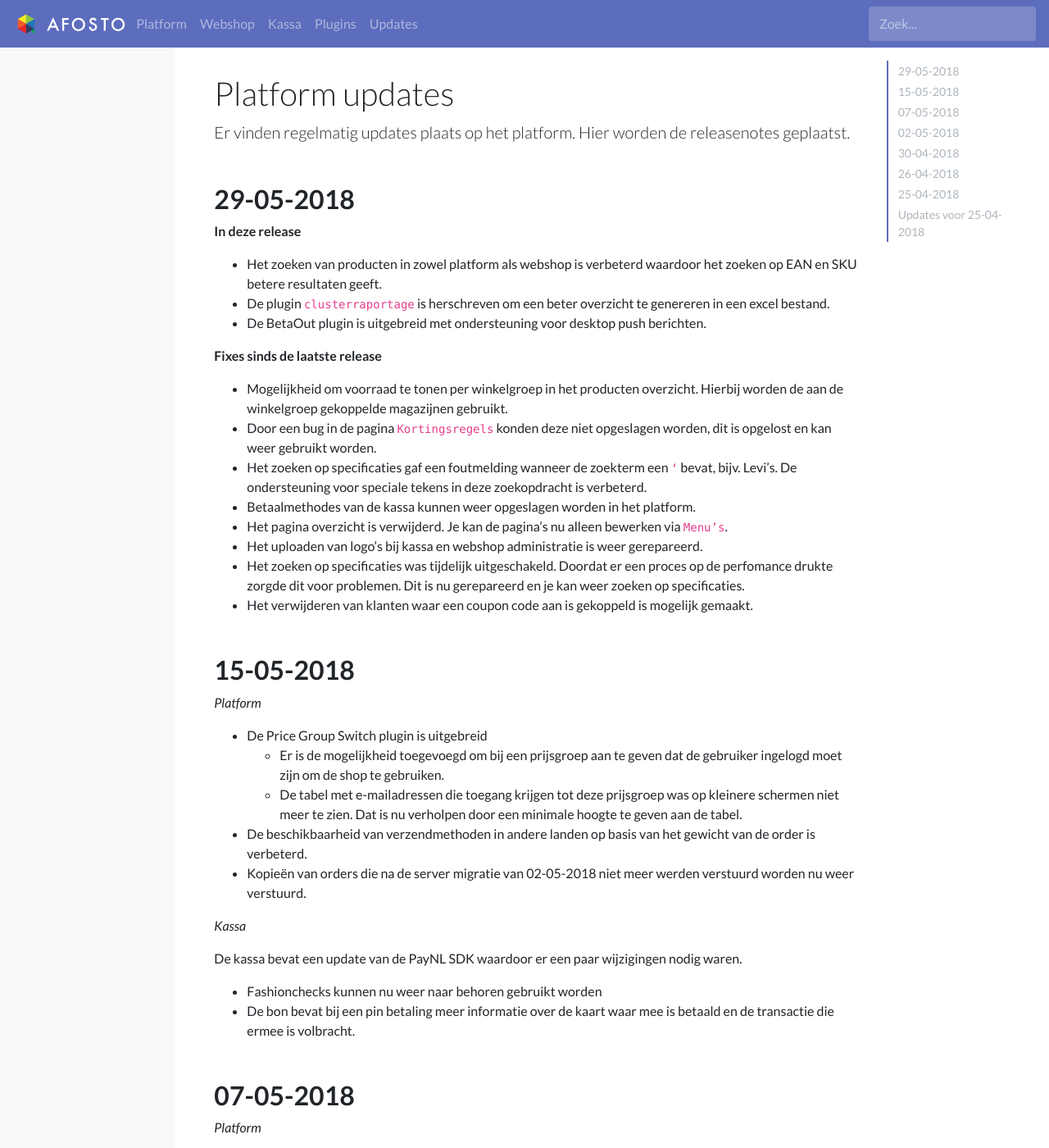
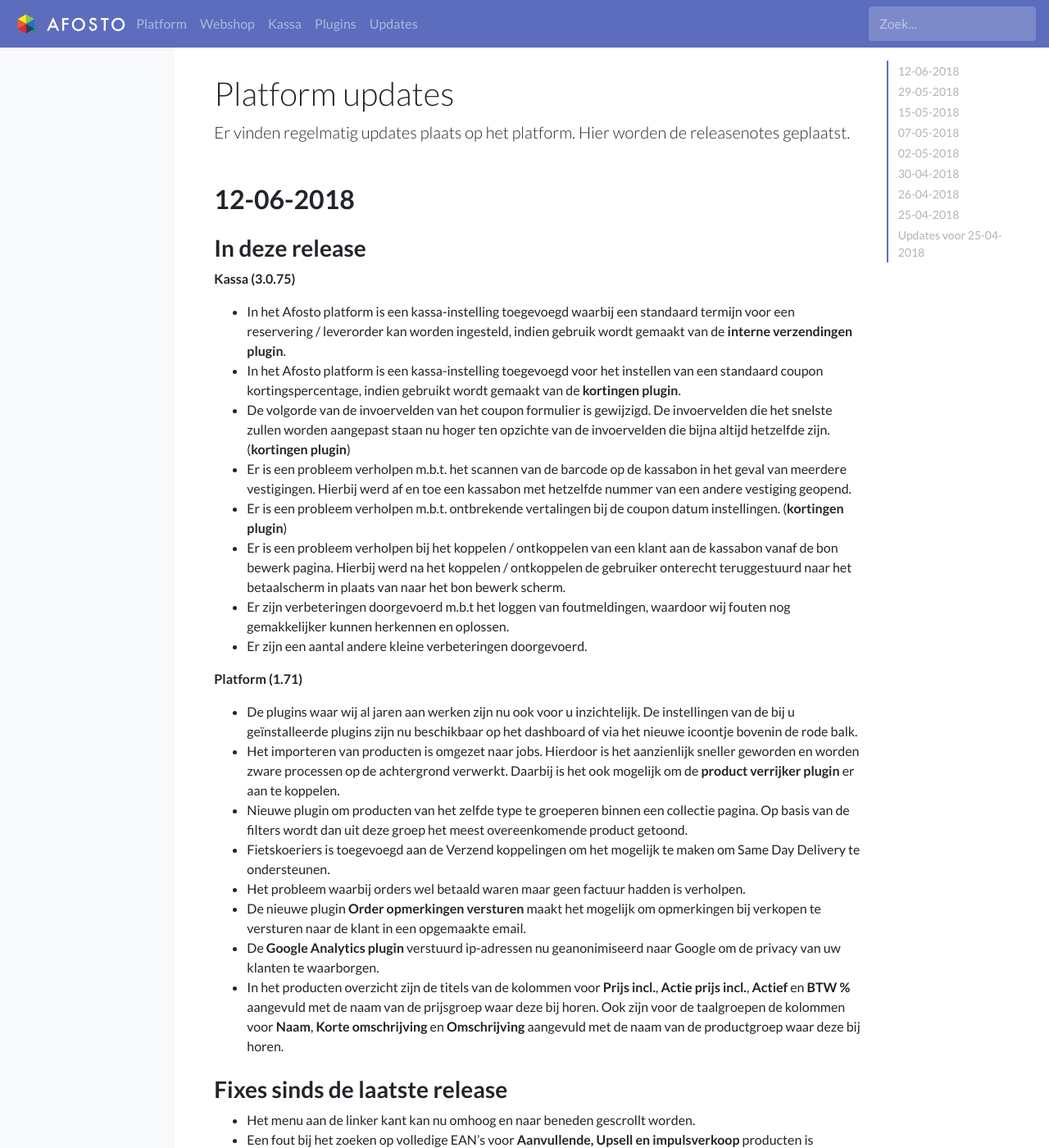
Before and after one commit to afosto/afosto-docs, a Jekyll site: the page built from updates.md, in a window 1280 px wide and 1400 px high. Shown: the whole window at 82% size. Built offline with Jekyll 4.4.1, drawn with Linux system fonts in a browser that asks for light colours; some of the changed text lies outside the part shown.

Commit message:
- release notes for 12-06-2018   - pos release 3.0.75   - platform release 1.71 - introduced a updates template the has a trimmed down table of contents   - only contains h2 headings so we can use the others for propper heading structures

```diff
--- /dev/null
+++ b/_layouts/updates.html
@@ -0,0 +1,35 @@
+<!doctype html>
+<html lang="en">
+<head>
+  {% include header.html %}
+</head>
+<body data-spy="scroll" data-target="#af-doc-toc">
+{% include navbar.html %}
+<div class="container-fluid">
+  <div class="row flex-xl-nowrap">
+    <div class="col-10 col-md-3 col-xl-2 af-sidebar">
+      {% include doc-sidebar.html %}
+    </div>
+
+    {% if page.toc %}
+    <div class="order-md-2 col-10 col-md-3 col-xl-2 af-sidebar-toc">
+      <nav id="af-doc-toc" class="nav">
+        {% capture itemClass %}toc-entry.nav-item.toc-h%level%.af-close-menus{% endcapture %}
+        {% include toc.html html=content class="nav.af-page-toc" item_class=itemClass h_min=2 h_max=2 %}
+      </nav>
+    </div>
+    {% endif %}
+
+    <main class="col-12 col-md-9 col-xl-8 pl-md-5 af-content" role="main">
+      <h1 class="af-title display-1" id="content">{{ page.title | smartify }}</h1>
+      <p class="af-lead lead">{{ page.description | smartify }}</p>
+      <!--<button class="navbar-toggler toggle-sidebar d-block d-xl-none mr-2" type="button" data-menu="sidebar-toc" data-menu-action="open" data-menu-side="right">-->
+      <!--<span class="navbar-toggler-icon"></span>-->
+      <!--</button>-->
+      {{ content }}
+    </main>
+  </div>
+</div>
+{% include scripts.html %}
+</body>
+</html>
--- a/updates.md
+++ b/updates.md
@@ -8,44 +8,83 @@ redirect_from:
     - /releases
 ---
 
+## 12-06-2018
+
+### In deze release
+
+**Kassa (3.0.75)**
+
+- In het Afosto platform is een kassa-instelling toegevoegd waarbij een standaard termijn voor een reservering / leverorder kan worden ingesteld, indien gebruik wordt gemaakt van de **interne verzendingen plugin**.
+- In het Afosto platform is een kassa-instelling toegevoegd voor het instellen van een standaard coupon kortingspercentage, indien gebruikt wordt gemaakt van de **kortingen plugin**.
+- De volgorde van de invoervelden van het coupon formulier is gewijzigd. De invoervelden die het snelste zullen worden aangepast staan nu hoger ten opzichte van de invoervelden die bijna altijd hetzelfde zijn. (**kortingen plugin**)
+- Er is een probleem verholpen m.b.t. het scannen van de barcode op de kassabon in het geval van meerdere vestigingen. Hierbij werd af en toe een kassabon met hetzelfde nummer van een andere vestiging geopend.
+- Er is een probleem verholpen m.b.t. ontbrekende vertalingen bij de coupon datum instellingen. (**kortingen plugin**)
+- Er is een probleem verholpen bij het koppelen / ontkoppelen van een klant aan de kassabon vanaf de bon bewerk pagina. Hierbij werd na het koppelen / ontkoppelen de gebruiker onterecht teruggestuurd naar het betaalscherm in plaats van naar het bon bewerk scherm.
+- Er zijn verbeteringen doorgevoerd m.b.t het loggen van foutmeldingen, waardoor wij fouten nog gemakkelijker kunnen herkennen en oplossen.
+- Er zijn een aantal andere kleine verbeteringen doorgevoerd.
+
+**Platform (1.71)**
+
+- De plugins waar wij al jaren aan werken zijn nu ook voor u inzichtelijk. De instellingen van de bij u geïnstalleerde plugins zijn nu beschikbaar op het dashboard of via het nieuwe icoontje bovenin de rode balk.
+- Het importeren van producten is omgezet naar jobs. Hierdoor is het aanzienlijk sneller geworden en worden zware processen op de achtergrond verwerkt. Daarbij is het ook mogelijk om de **product verrijker plugin** er aan te koppelen.
+- Nieuwe plugin om producten van het zelfde type te groeperen binnen een collectie pagina. Op basis van de filters wordt dan uit deze groep het meest overeenkomende product getoond.
+- Fietskoeriers is toegevoegd aan de Verzend koppelingen om het mogelijk te maken om Same Day Delivery te ondersteunen.
+- Het probleem waarbij orders wel betaald waren maar geen factuur hadden is verholpen.
+- De nieuwe plugin **Order opmerkingen versturen** maakt het mogelijk om opmerkingen bij verkopen te versturen naar de klant in een opgemaakte email.
+- De **Google Analytics plugin** verstuurd ip-adressen nu geanonimiseerd naar Google om de privacy van uw klanten te waarborgen.
+- In het producten overzicht zijn de titels van de kolommen voor **Prijs incl.**, **Actie prijs incl.**, **Actief** en **BTW %** aangevuld met de naam van de prijsgroep waar deze bij horen. Ook zijn voor de taalgroepen de kolommen voor **Naam**, **Korte omschrijving** en **Omschrijving** aangevuld met de naam van de productgroep waar deze bij horen.
+
+### Fixes sinds de laatste release
+
+- Het menu aan de linker kant kan nu omhoog en naar beneden gescrollt worden.
+- Een fout bij het zoeken op volledige EAN’s voor **Aanvullende, Upsell en impulsverkoop** producten is verholpen.
+- In het klanten overzicht is het nu mogelijk om te zoeken op postcode.
+- Er is een verbetering doorgevoerd in het kiezen van de beste levermagazijnen.
+- De **Fashion Partner plugin** is uitgebreid met de mogelijkheid om de inhoud van dozen, die met een interne verzending zijn opgevraagd, in een keer op te boeken.
+- Na de server migratie van [02-05-2018](#02-05-2018) werden kopieën van facturen en orders niet altijd verstuurd naar de bij berichtgeving ingestelde e-mailadressen. Dit is nu weer verholpen.
+- Developers kunnen in de [API documentatie](https://docs.afosto.com/) weer de autorisatie om test calls te doen weer gebruiken.
+
 ## 29-05-2018
 
-**In deze release**
+### In deze release
 * Het zoeken van producten in zowel platform als webshop is verbeterd waardoor het zoeken op EAN en SKU betere resultaten geeft.
-* De plugin `clusterraportage` is herschreven om een beter overzicht te genereren in een excel bestand.
+* De plugin **clusterraportage** is herschreven om een beter overzicht te genereren in een excel bestand.
 * De BetaOut plugin is uitgebreid met ondersteuning voor desktop push berichten.
 
-**Fixes sinds de laatste release**
+### Fixes sinds de laatste release
 * Mogelijkheid om voorraad te tonen per winkelgroep in het producten overzicht. Hierbij worden de aan de winkelgroep gekoppelde magazijnen gebruikt.
-* Door een bug in de pagina `Kortingsregels` konden deze niet opgeslagen worden, dit is opgelost en kan weer gebruikt worden.
+* Door een bug in de pagina **Kortingsregels** konden deze niet opgeslagen worden, dit is opgelost en kan weer gebruikt worden.
 * Het zoeken op specificaties gaf een foutmelding wanneer de zoekterm een `‘` bevat, bijv. Levi’s. De ondersteuning voor speciale tekens in deze zoekopdracht is verbeterd.
 * Betaalmethodes van de kassa kunnen weer opgeslagen worden in het platform.
-* Het pagina overzicht is verwijderd. Je kan de pagina’s nu alleen bewerken via `Menu’s`.
+* Het pagina overzicht is verwijderd. Je kan de pagina’s nu alleen bewerken via **Menu’s**.
 * Het uploaden van logo’s bij kassa en webshop administratie is weer gerepareerd.
 * Het zoeken op specificaties was tijdelijk uitgeschakeld. Doordat er een proces op de perfomance drukte zorgde dit voor problemen. Dit is nu gerepareerd en je kan weer zoeken op specificaties.
 * Het verwijderen van klanten waar een coupon code aan is gekoppeld is mogelijk gemaakt.
 
 
 ## 15-05-2018
-_Platform_
+**Platform**
+
 * De Price Group Switch plugin is uitgebreid
   * Er is de mogelijkheid toegevoegd om bij een prijsgroep aan te geven dat de gebruiker ingelogd moet zijn om de shop te gebruiken.
   * De tabel met e-mailadressen die toegang krijgen tot deze prijsgroep was op kleinere schermen niet meer te zien. Dat is nu verholpen door een minimale hoogte te geven aan de tabel.
 * De beschikbaarheid van verzendmethoden in andere landen op basis van het gewicht van de order is verbeterd.
 * Kopieën van orders die na de server migratie van 02-05-2018 niet meer werden verstuurd worden nu weer verstuurd.
 
-_Kassa_
+**Kassa**
 
 De kassa bevat een update van de PayNL SDK waardoor er een paar wijzigingen nodig waren.
 * Fashionchecks kunnen nu weer naar behoren gebruikt worden
 * De bon bevat bij een pin betaling meer informatie over de kaart waar mee is betaald en de transactie die ermee is volbracht.
 
 ## 07-05-2018
-_Platform_
+**Platform**
+
 * Toegevoegd bij onderdeel 'kassa' > 'Algemene POS instellingen' - Leverorders: Items standaard weergegeven als geleverd.
 * Toegevoegd bij onderdeel 'kassa' > 'Algemene POS instellingen' - Reservering: Items standaard weergegeven als geleverd.
 
-_Kassa_
+**Kassa**
+
 * Toegevoegd bij onderdeel 'Leveringsorders'- Button met twee opties: 'Alles op niet geleverd zetten' / 'Alles op geleverd zetten'. Tevens kan de standaard waarde van deze button worden ingesteld onder instellingen.
 * Er is een probleem verholpen m.b.t. kasmutaties, waarbij de kassalade niet altijd open gaat.
 * Indien je beschikt over de interfiliaal verkeer plugin, dan is er functionaliteit toegevoegd waarbij bij het nu mogelijk is om leverorders vanaf de kassa aan te maken.
@@ -53,33 +92,39 @@ _Kassa_
 * Er zijn een aantal andere kleine verbeteringen doorgevoerd.
 
 ## 02-05-2018
-_Platform_
+**Platform**
+
 Het Platform draait vanaf vandaag op een nieuwe server.
 
-_Kassa_
+**Kassa**
+
 De kassa draait vanaf vandaag op een nieuwe server.
 
-_Webshop_
+**Webshop**
+
 De webshop kun je vanaf vandaag vanaf de nieuwe server laten draaien. Je dient deze instellingen voor 9 mei aangepast te hebben. Je kunt [hier](/webshop/dns-instellingen-webshop) de instellingen vinden. Beheert Afosto je domeinnaam, dan zullen wij dit voor je regelen.
 
-_API_
+**API**
+
 De API draait vanaf vandaag op een nieuwe server.
 
 ## 30-04-2018
-_Platform_
+**Platform**
+
 * Nieuwe plugin 'extra orderstatus' toegevoegd: Met deze plugin is het mogelijk handmatig orderstatussen te kunnen opgeven. Documentatie is [hier](/plugins/extra-orderstatus) te vinden.
 
 ## 26-04-2018
-_Platform_
+**Platform**
+
 * Toegevoegd bij onderdeel 'verkopen': Kunnen zoeken op datumrange voor zowel orderdatum als factuurdatum.
 * Toegevoegd bij onderdeel 'producten': Kunnen zoeken op voorraad per verkoopkanaal.
 * Voor zowel onderdeel 'verkopen' als 'producten': View aangepast voor zoeken. Je kunt nu 'zoeken' en 'geavanceerd zoeken'.
 
 ## 25-04-2018
-_Kassa_
+**Kassa**
 * Beschikbaarheid extra betaalmethoden welke op het Platform zijn aangemaakt.
 
-_Platform_
+**Platform**
 * Toegevoegd bij onderdeel 'kassa > Betaalmethodes': Een extra betaalmethode kunnen toevoegen.
 
 ## Updates voor 25-04-2018
```
Also changed, not shown: other parts of updates.md (+1 -1 lines).
